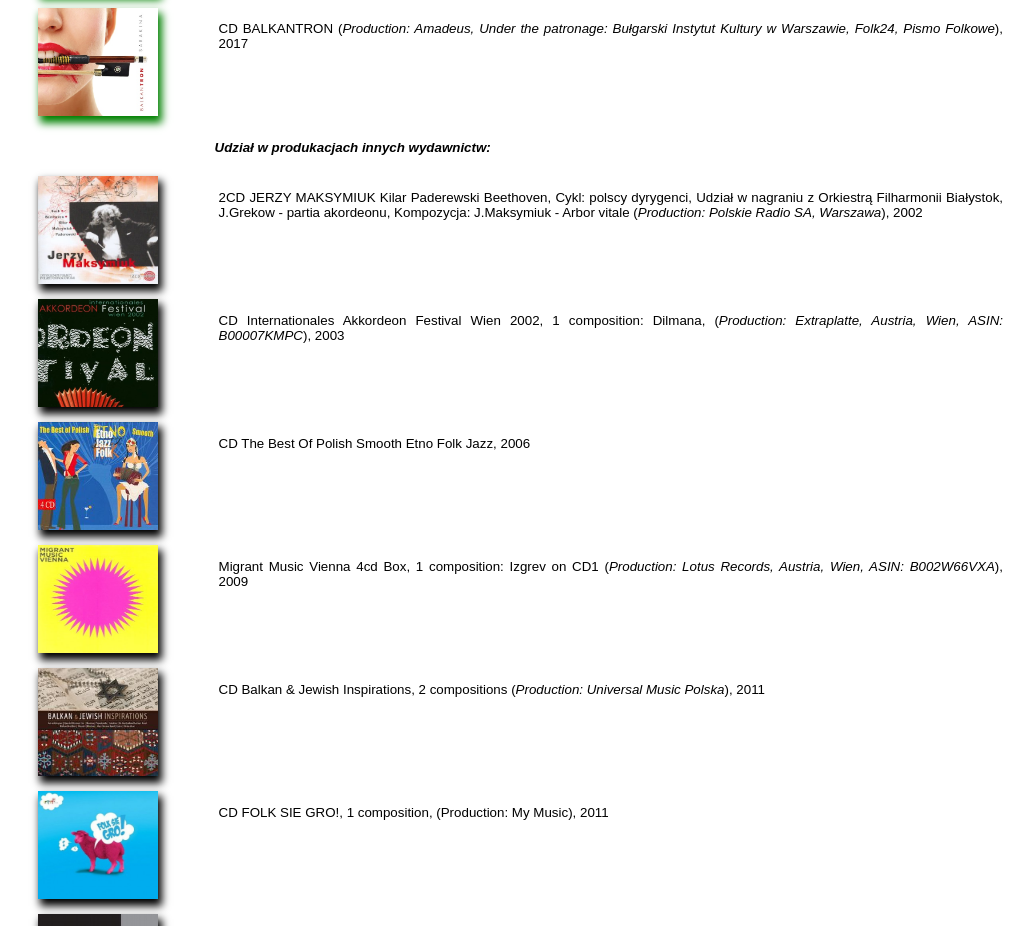
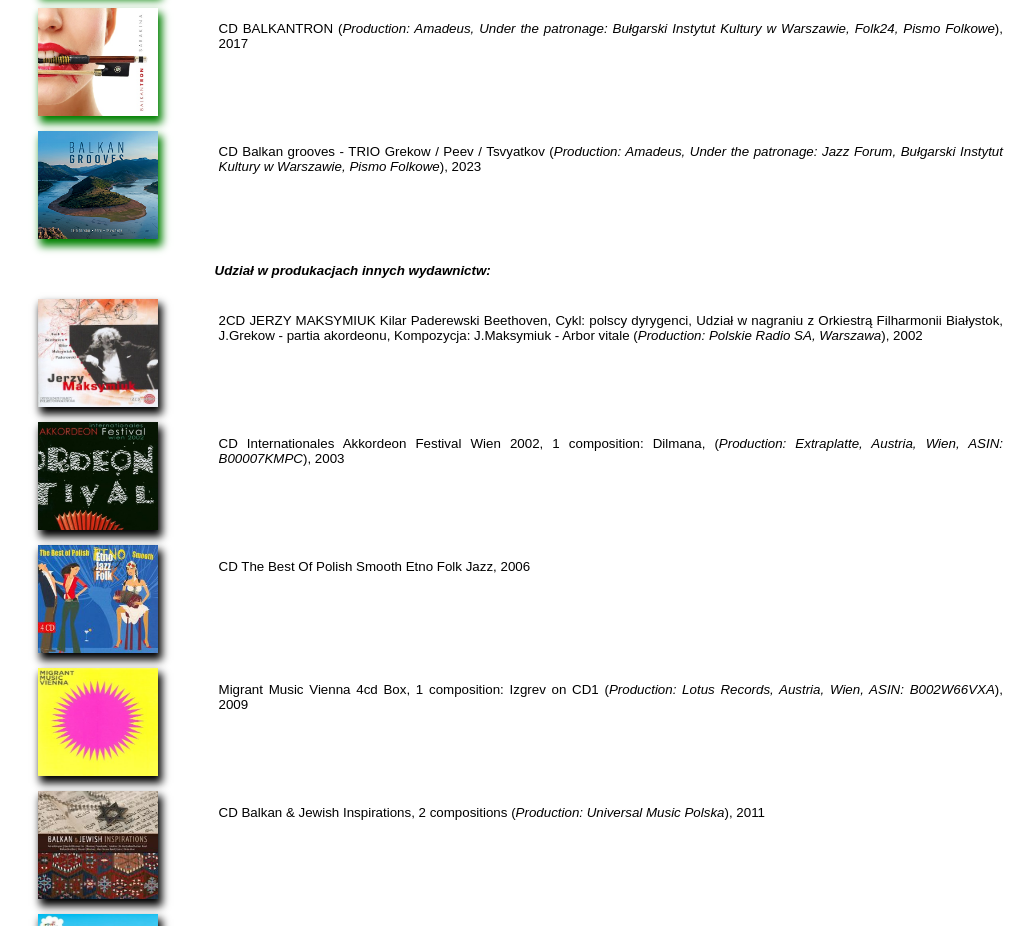
Before and after one commit to grekowj/grekowj.github.io, a plain HTML site: page jgMusic.html in a window 1280 px wide. Shown: the part 1245-2171 px from the top of the page, without its empty margins (246-1280 px from the left). Drawn offline with Linux system fonts and the light colour scheme.

Commit message:
Dodanie Balkan grooves

```diff
--- a/jgMusic.html
+++ b/jgMusic.html
@@ -271,6 +271,22 @@
                                                 </p>
                                             </td>
                                         </tr>
+                                         <tr>
+                                            <td class="col-menu">
+
+                                                <a href="http://www.sarakina.art.pl/ethno-jazz-trio/">
+                                                    <img SRC="CDs/CD-Balkan-grooves-page_1-mm.png"  alt="Balkan grooves - TRIO Grekow / Peev / Tsvyatkov" title="Balkan grooves - TRIO Grekow / Peev / Tsvyatkov" class="cd">
+                                                </a>
+
+                                            </td>
+                                            <td class="col-body">
+                                                <p>
+                                                    CD Balkan grooves - TRIO Grekow / Peev / Tsvyatkov
+                                                    (<I>Production: Amadeus, Under the patronage:
+                                                        Jazz Forum, Bułgarski Instytut Kultury w Warszawie, Pismo Folkowe</I>), 2023
+                                                </p>
+                                            </td>
+                                        </tr>
 
 
                                         <tr>
```
Also changed, not shown: CDs/CD-Balkan-grooves-page_1-mm.png (added).
